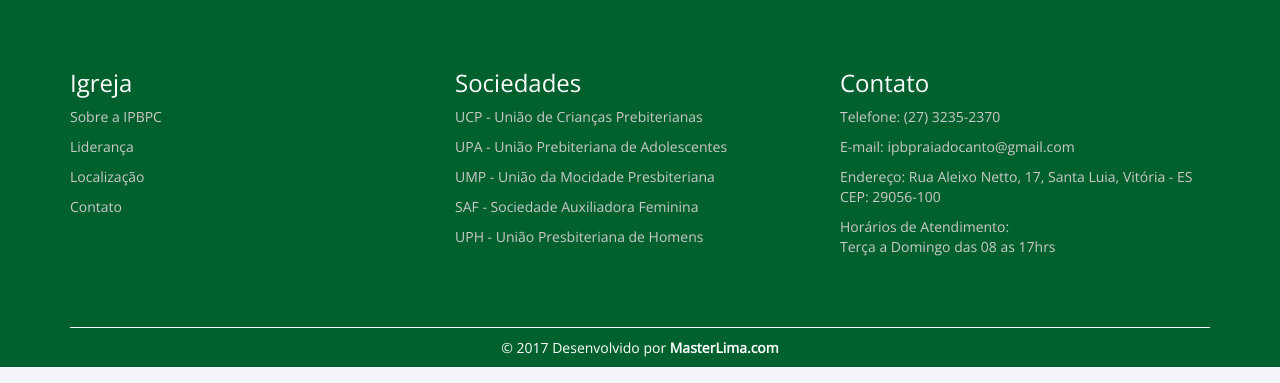
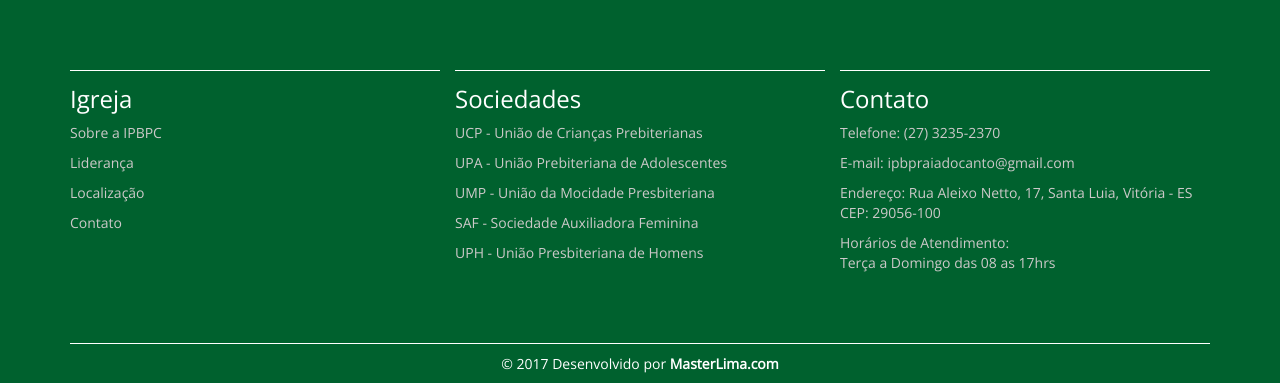
Before and after one commit to rodelima/ipbpc, a plain HTML site: page index.html in a window 1280 px wide. Shown: the part 3295-3678 px from the top of the page. Drawn offline with nearby package versions, Linux system fonts and the light colour scheme.

Commit message:
Initial commit5

```diff
--- a/style.css
+++ b/style.css
@@ -201,6 +201,8 @@ h2 {
 
 .footer-1 h3 {
   color: white;
+  border-top: solid 1px white;
+  padding-top: 15px;
 }
 
 .footer-2 {
```
